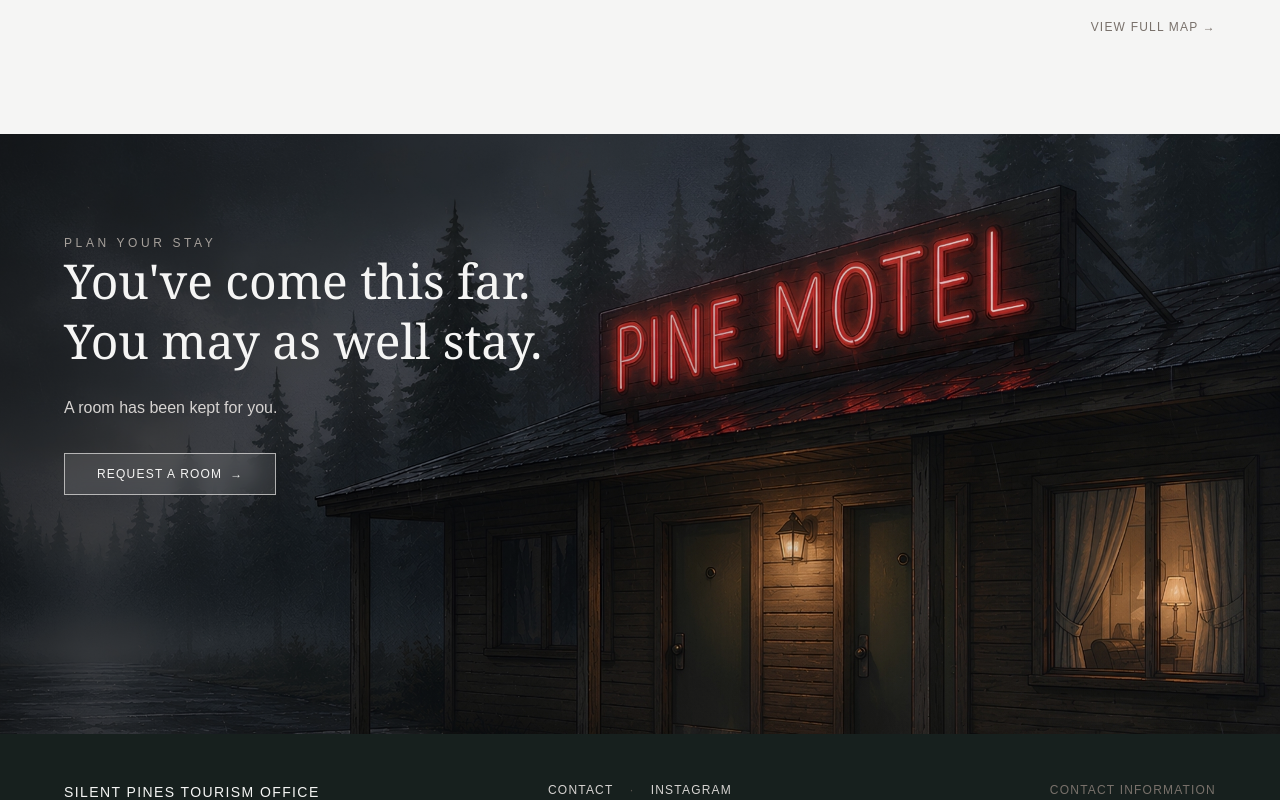
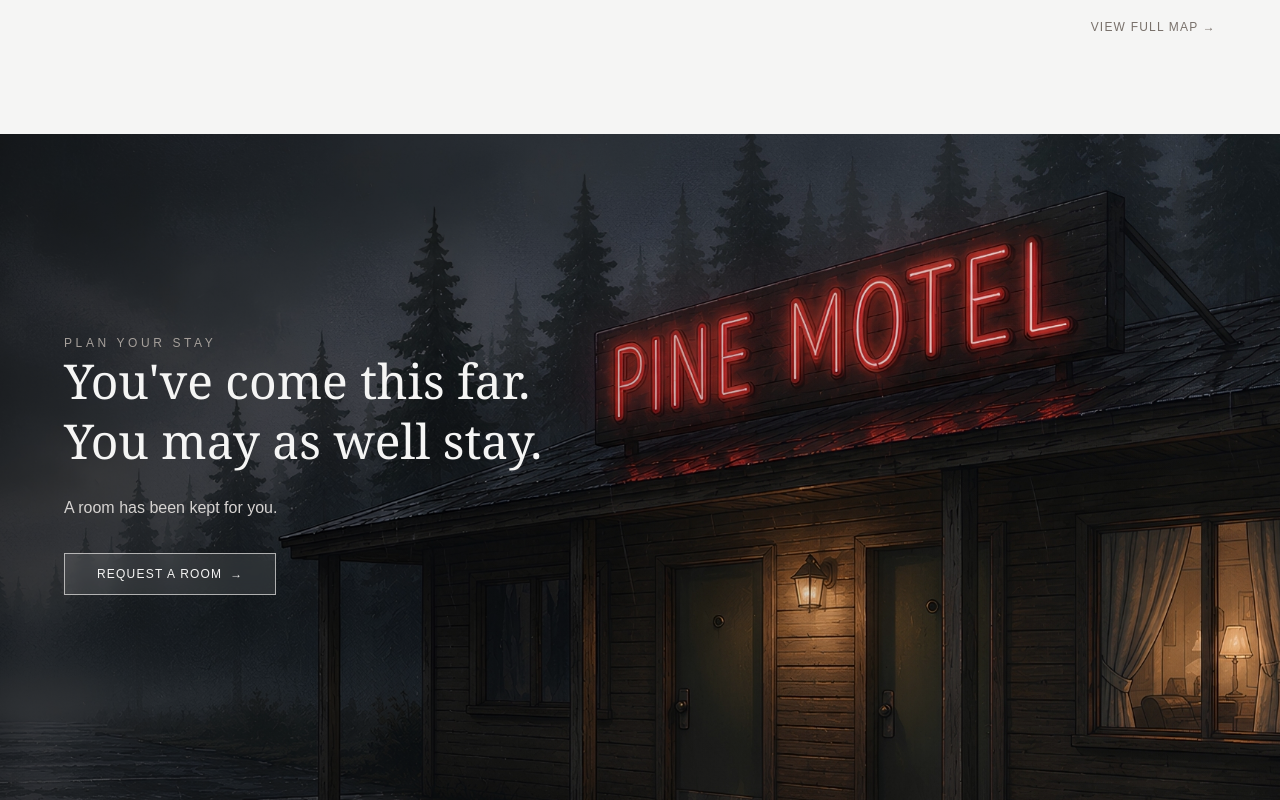
Before and after one commit to camiderri/silent-pines, a Next.js app: page / in a window 1280 px wide. Shown: the part 4420-5220 px from the top of the page. Built offline with nearby package versions, Linux system fonts and the light colour scheme.

Commit message:
Center Plan Your Stay text vertically on desktop (curator note)

```diff
--- a/app/page.js
+++ b/app/page.js
@@ -588,7 +588,7 @@ import { CloudRain, Thermometer, Eye, Users } from "lucide-react";export default
       {/* ===== PLAN YOUR STAY ===== */}
       <section
         id="stay"
-                        className="relative flex min-h-[75vh] items-end md:items-center bg-cover bg-top px-8"
+                        className="relative flex min-h-[75vh] md:min-h-screen items-end md:items-center bg-cover bg-top px-8"
         style={{ backgroundImage: "url('/images/stay.jpg')" }}
       >
         <div className="absolute inset-0 bg-gradient-to-r from-black/60 via-black/20 to-transparent"></div>
```
Also changed, not shown: 1 other file (tests, documents, lock files or other folders).
